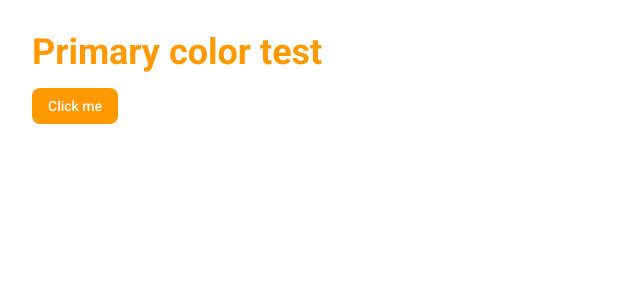
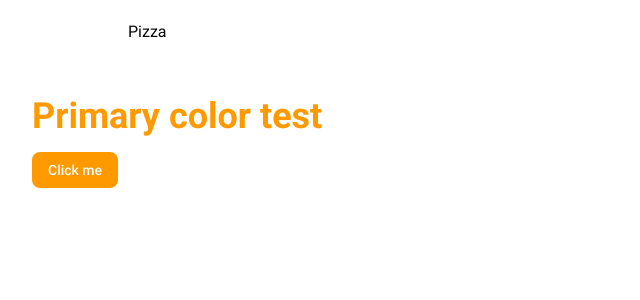
Before and after one commit to HendMohammed90/food-ordring-app, a Next.js app: page / in a window 1280 px wide. Shown: the top 300 px of the page, without its empty margins (0-640 px from the left). Built offline with nearby package versions, Linux system fonts and the light colour scheme.

Commit message:
init  Header component

```diff
--- a/src/app/globals.css
+++ b/src/app/globals.css
@@ -155,4 +155,7 @@
   body {
     @apply bg-background text-foreground;
   }
+  .container {
+    @apply mx-auto px-4 md:px-8 lg:px-16 xl:px-32;
+  }
 }
--- a/src/app/layout.tsx
+++ b/src/app/layout.tsx
@@ -1,6 +1,7 @@
 import type { Metadata } from "next";
 import { Roboto } from "next/font/google";
 import "./globals.css";
+import Header from "@/components/header";
 
 const roboto = Roboto({
   subsets: ["latin"],
@@ -23,6 +24,7 @@ export default function RootLayout({
       <body
         className={roboto.className}
       >
+        <Header />
         {children}
       </body>
     </html>
--- /dev/null
+++ b/src/components/header/index.tsx
@@ -0,0 +1,12 @@
+import React from 'react'
+import Link from '../link'
+
+const Header = () => {
+    return (
+        <div className='container flex h-16 items-center justify-between '>
+            <Link href={'/'}>Pizza</Link>
+        </div>
+    )
+}
+
+export default Header
--- /dev/null
+++ b/src/components/link/index.tsx
@@ -0,0 +1,38 @@
+'use client';
+
+import NextLink, { LinkProps as NextLinkProps } from 'next/link';
+import React, { HTMLAttributes, useEffect, useRef, useState } from 'react';
+
+type CustomLinkProps = NextLinkProps & {
+    children: React.ReactNode;
+    href: string;
+    target?: string;
+} & HTMLAttributes<HTMLAnchorElement>;
+
+const Link = ({ children, href, ...rest }: CustomLinkProps) => {
+    const [prefetching, setPrefetching] = useState(false);
+    const linkRef = useRef<HTMLAnchorElement>(null);
+    const setPrefetchListener = () => {
+        setPrefetching(true);
+    };
+    const removePrefetchListener = () => {
+        setPrefetching(false);
+    };
+    useEffect(() => {
+        const linkElement = linkRef.current;
+        linkElement?.addEventListener('mouseover', setPrefetchListener);
+        linkElement?.addEventListener('mouseleave', removePrefetchListener);
+        return () => {
+            linkElement?.removeEventListener('mouseover', setPrefetchListener);
+            linkElement?.removeEventListener('mouseleave', removePrefetchListener);
+        };
+    }, [prefetching]);
+
+    return (
+        <NextLink href={href} ref={linkRef} prefetch={prefetching} {...rest}>
+            {children}
+        </NextLink>
+    );
+};
+
+export default Link;
```
